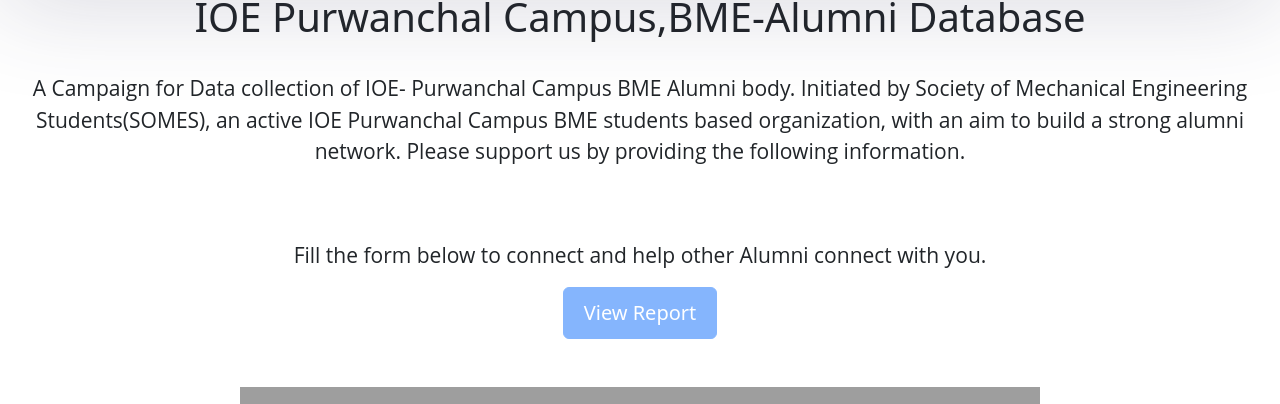
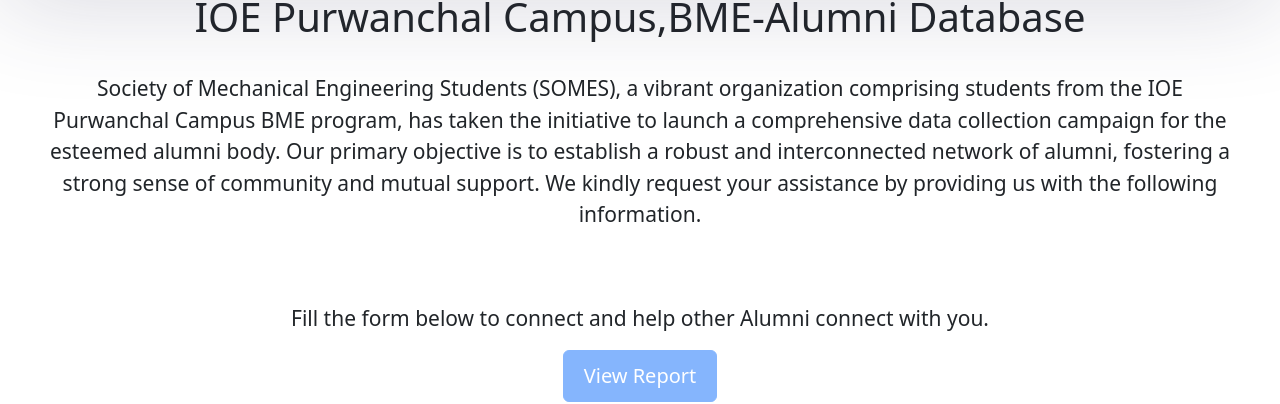
Before and after one commit to subashkumaryadav/SOMES-, a React (Create React App) app: page /alumni in a window 1280 px wide. Shown: the part 121-525 px from the top of the page. Built offline with nearby package versions, Linux system fonts and the light colour scheme; grey boxes are pictures that could not be loaded.

Commit message:
p changed

```diff
--- a/src/components/footer/Footer.js
+++ b/src/components/footer/Footer.js
@@ -3,7 +3,6 @@
   FaFacebook,
   FaInstagram,
   FaLinkedin,
-  FaEnvelope,
   FaPhoneAlt,
 } from "react-icons/fa";
 import { Link } from "react-router-dom";
@@ -108,11 +107,11 @@
               Events
             </Link>
             <Link
-              to="/alumini"
+              to="/alumni"
               className="white-link"
               style={{ textDecoration: "none" }}
             >
-              Alumini
+              Alumni
             </Link>
           </div>
         </div>
--- a/src/pages/alumni/Alumini.css
+++ b/src/pages/alumni/Alumini.css
@@ -6,7 +6,6 @@
 }
 .alumini_content p{
     margin-top: 2rem;
-    font-family: Open Sans,Arial,sans-serif;
-    font-weight: 500;
+    font-weight: 400;
     font-size: 21px;
 }
--- a/src/pages/alumni/Alumini.js
+++ b/src/pages/alumni/Alumini.js
@@ -15,12 +15,15 @@
     <Layout title={"Alumni-SOMES"}>
       <div className="alumini_content">
         <h1>IOE Purwanchal Campus,BME-Alumni Database</h1>
-        <p>
-          A Campaign for Data collection of IOE- Purwanchal Campus BME Alumni
-          body. Initiated by Society of Mechanical Engineering Students(SOMES),
-          an active IOE Purwanchal Campus BME students based organization, with
-          an aim to build a strong alumni network. Please support us by
-          providing the following information.
+        <p className="mx-5">
+          Society of Mechanical Engineering Students (SOMES), a vibrant
+          organization comprising students from the IOE Purwanchal Campus BME
+          program, has taken the initiative to launch a comprehensive data
+          collection campaign for the esteemed alumni body. Our primary
+          objective is to establish a robust and interconnected network of
+          alumni, fostering a strong sense of community and mutual support. We
+          kindly request your assistance by providing us with the following
+          information.
         </p>
         <br />
         <p>
```
